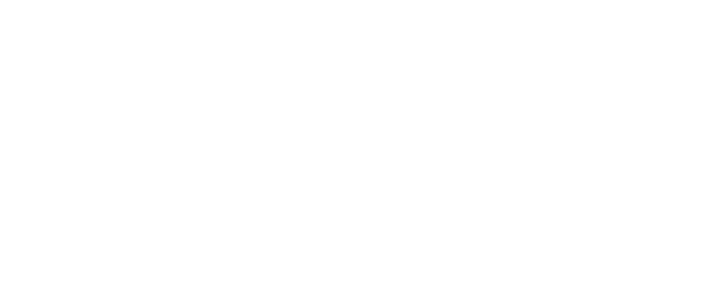
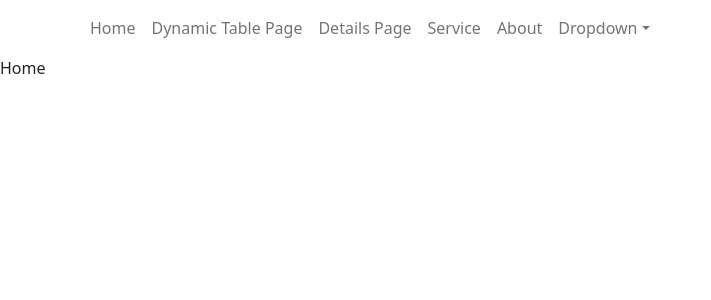
Before and after one commit to deakferi90/my_demo_app, a React (Create React App) app in the folder courses-fe/: page /home in a window 1280 px wide. Before the commit this address had no page. Shown: the top 300 px of the page, without its empty margins (0-711 px from the left). Built offline with nearby package versions, Linux system fonts and the light colour scheme.

Commit message:
added basic login pagr

```diff
--- a/courses-fe/src/App.js
+++ b/courses-fe/src/App.js
@@ -4,6 +4,7 @@
 import './styles.scss';
 import Home from './pages/Home';
 import About from './pages/about';
+import Login from './pages/login';
 import Table from './components/Table/TableComponent';
 import DetailsPage from './components/DetailsPage/DetailsPageComponent';
 import Service from './components/Service/ServiceComponent';
@@ -15,7 +16,8 @@
     <div>
       <Router>
         <Routes>
-          <Route path="/" element={<PageTemplate><Home /></PageTemplate>} />
+          <Route path="/" element={<Login />} />
+          <Route path="/home" element={<PageTemplate><Home /></PageTemplate>} />
           <Route path="/about" element={<PageTemplate><About /></PageTemplate>} />
           <Route path="/table-page" element={<PageTemplate><Table /></PageTemplate>} />
           <Route path="/details-page" element={<PageTemplate><DetailsPage /></PageTemplate>} />
--- /dev/null
+++ b/courses-fe/src/pages/login/index.js
@@ -0,0 +1,7 @@
+import React from "react";
+
+const Login = () => {
+    return <div>LoginPage</div>
+}
+
+export default Login;
--- a/courses-fe/src/shared/header/index.js
+++ b/courses-fe/src/shared/header/index.js
@@ -8,7 +8,7 @@
           <Navbar.Toggle aria-controls="basic-navbar-nav" />
           <Navbar.Collapse id="basic-navbar-nav">
             <Nav className="me-auto">
-            <Nav.Link href="/">Home</Nav.Link>
+              <Nav.Link href="/home">Home</Nav.Link>
               <Nav.Link href="/table-page">Dynamic Table Page</Nav.Link>
               <Nav.Link href="/details-page">Details Page</Nav.Link>
               <Nav.Link href="/service">Service</Nav.Link>
```
